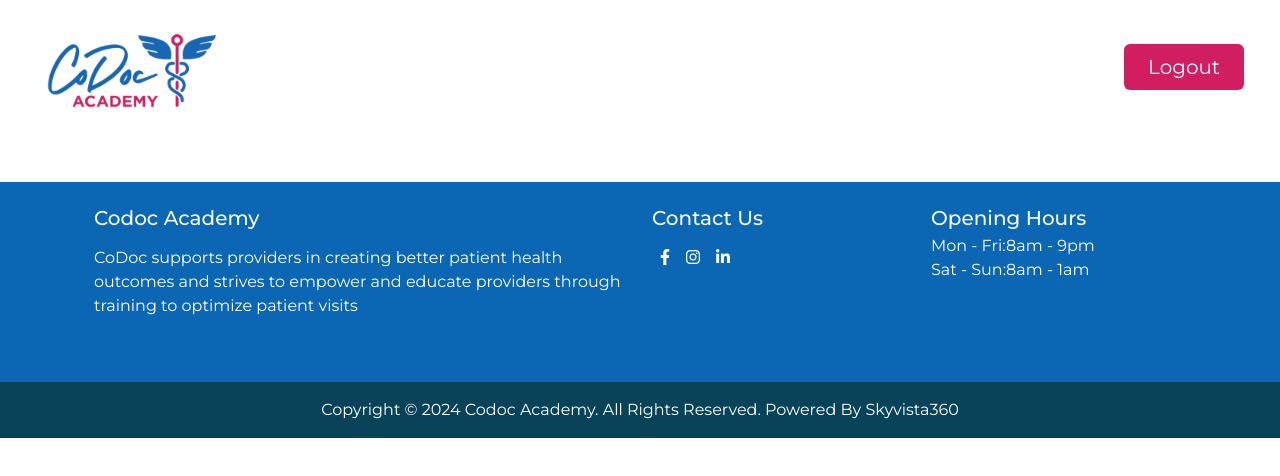
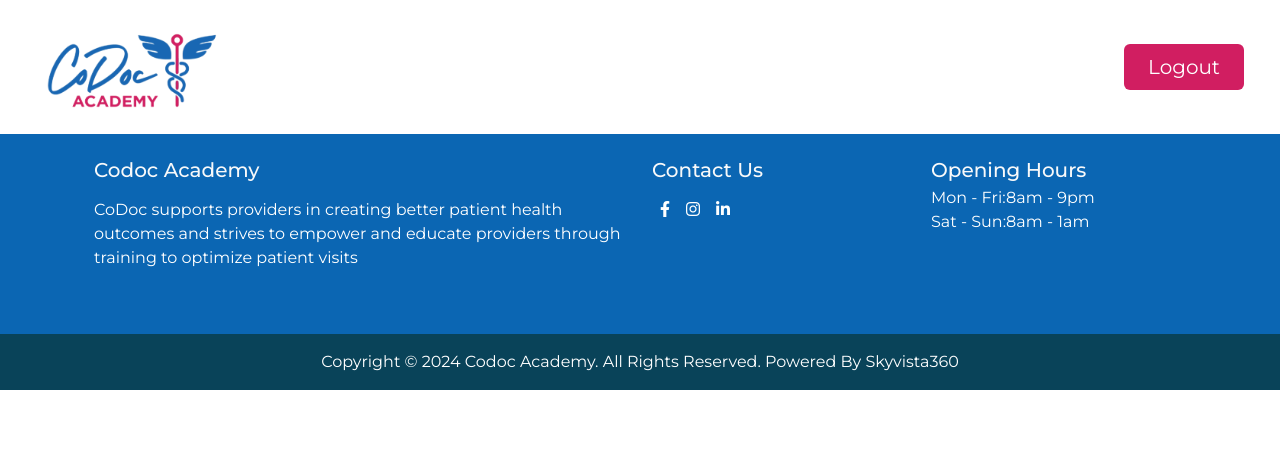
Before and after one commit to ananyaSub955/CodocAcademy, a React (Vite) app: page /user in a window 1280 px wide. Shown: the top 476 px of the page. Built offline with nearby package versions, Linux system fonts and the light colour scheme.

Commit message:
problem is still not fixed
- esp in specialty info page

```diff
--- a/src/App.jsx
+++ b/src/App.jsx
@@ -28,7 +28,7 @@
   const router = createBrowserRouter(
     createRoutesFromElements(
       <>
-      // Main App Layout
+        {/* Main App Layout */}
         <Route path='/' element={<RootLayout />}>
           <Route index element={<Landing />} /> {/* Landing page as default */}
           <Route path='login' element={<Login />} />
@@ -38,29 +38,29 @@
           <Route path='createGroup' element={<CreateGroup />} />
           <Route path='joinGroup' element={<JoinGroup />} />
           <Route path='groupConfirmation' element={<GroupConfirmation />} />
-          < Route path='*' element={< NotFound />} />
+          < Route path='*' element={<NotFound />} />
         </Route>
 
-        //User Layout
+        {/* User Layout */}
         <Route path='user' element={<UserLayout />}>
           <Route path='dashboard' element={<UserDashboard />} />
           {/* <Route path='profile' element={<UserProfile />} /> */}
           <Route path=":specialty/info" element={<SpecialtyInfo />} />
-          < Route path='*' element={< NotFound />} />
+          < Route path='*' element={<NotFound />} />
         </Route>
 
-        //Group Admin Layout
+        {/* Group Admin Layout */}
         <Route path='group' element={<GroupAdminLayout />} >
           <Route path='dashboard' element={<GroupAdminDashboard />} />
-          < Route path='*' element={< NotFound />} />
+          < Route path='*' element={<NotFound />} />
         </Route>
 
 
-        //Super Admin Layout
+        {/* Super Admin Layout */}
         <Route path='superAdmin' element={<SuperAdminLayout />} >
           <Route path='dashboard' element={<SuperAdminDashboard />} />
           <Route path="group/:groupId" element={<GroupMembers />} />
-          < Route path='*' element={< NotFound />} />
+          < Route path='*' element={<NotFound />} />
         </Route>
       </>
 
--- a/src/User/SpecialtyInfo.jsx
+++ b/src/User/SpecialtyInfo.jsx
@@ -167,14 +167,12 @@
 
   return (
 
-    <div>
+    <div className="flex-1 flex flex-col">
       <BackButton text="Back to Dashboard" link='/user/dashboard'/>
 
       <h1 className="fs-1 fw-bold text-center text-darkFuschia mb-5">{specialty}</h1>
 
-      <div className="container">
-
-
+      <div className="container flex-grow">
         <div className="row">
           {/* Left column: Categories */}
           <div className="col-md-4 border-end">
--- a/src/User/layout/UserLayout.jsx
+++ b/src/User/layout/UserLayout.jsx
@@ -6,13 +6,14 @@
 const UserLayout = () => {
 
   return (
-    <div className="min-h-screen flex flex-col">
-        <UserNavbar/>
-        <main className="flex-1 w-full overflow-auto"> {/* Critical for layout */}
-        <Outlet/>
+    <div className="h-screen flex flex-col">
+      <UserNavbar />
+      <main className="flex-1 overflow-auto">
+        <Outlet />
       </main>
-      <Footer/>
+      <Footer />
     </div>
+
   )
 }
 
--- a/src/components/Footer.jsx
+++ b/src/components/Footer.jsx
@@ -2,8 +2,7 @@
 
 const Footer = () => {
     return (
-        <div className='pt-5'>
-            <footer className="bg-ultramarine text-white">
+        <footer className="bg-ultramarine text-white mt-auto">
             <div className="container p-4">
                 <div className="row">
                     <div className="col-lg-6 col-md-12 mb-4">
@@ -70,7 +69,7 @@
                 {/* <a className="text-white ml-1" href="https://mdbootstrap.com/">MDBootstrap.com</a> */}
             </div>
         </footer>
-        </div>
+
     );
 };
 
--- a/src/index.css
+++ b/src/index.css
@@ -15,6 +15,18 @@
     /* Prevents horizontal scroll if any element exceeds viewport */
 }
 
+html, body {
+  height: 100%;
+  margin: 0;
+}
+
+#root {
+  display: flex;
+  flex-direction: column;
+  min-height: 100vh;
+  height: 100%;
+}
+
 /*
 .container, .container-fluid {
     padding-left: 0 !important;
```
Lines whose indentation alone changed are shown as unchanged.
